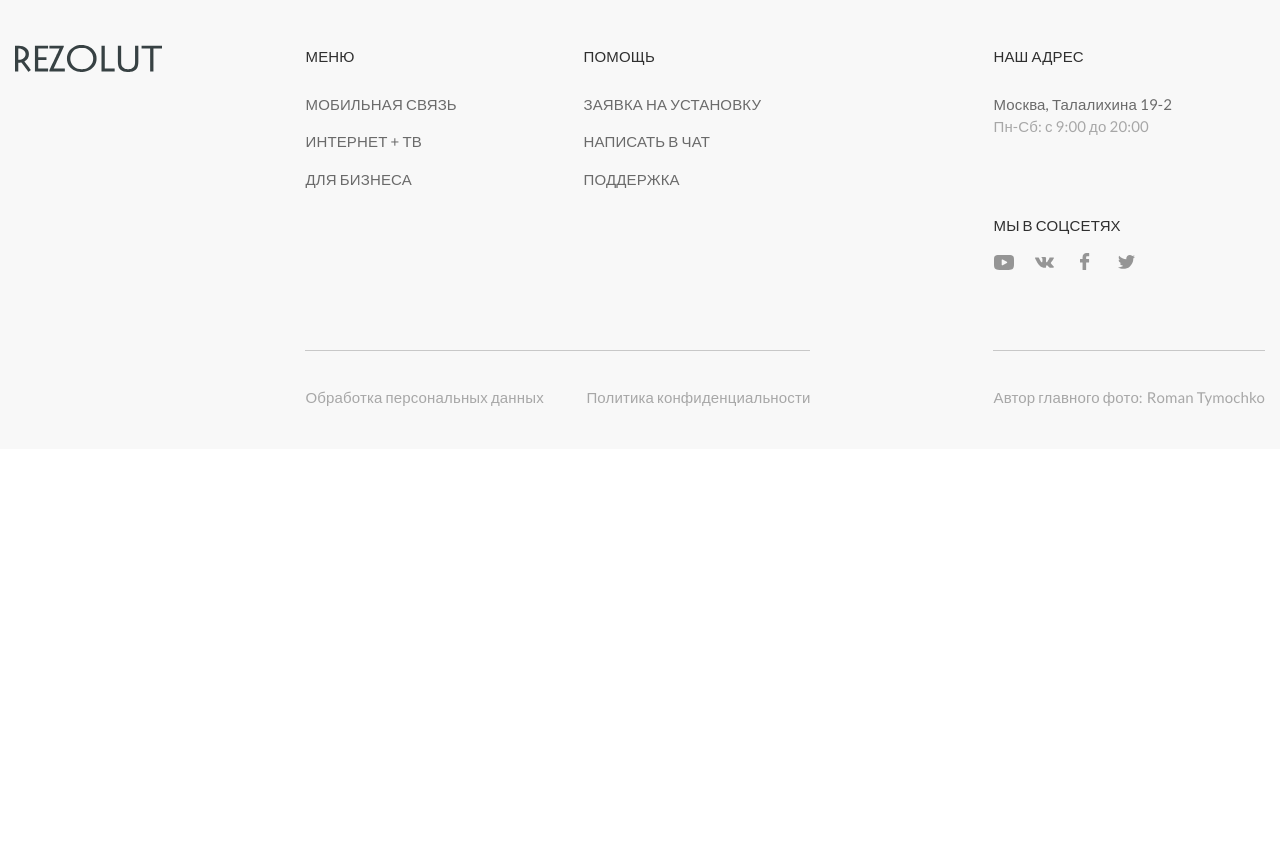
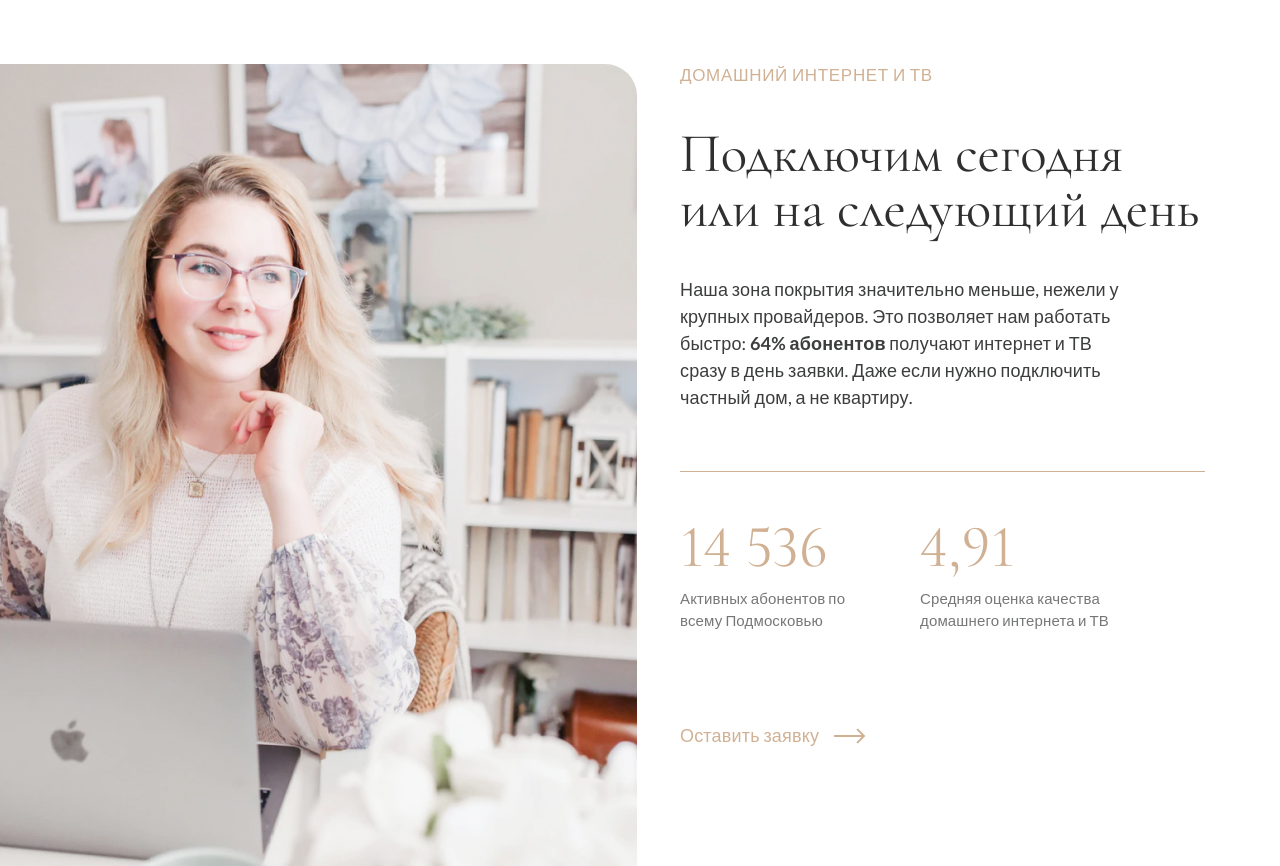
Before and after one commit to virage81/Rezolut--portflio, a website: page app/index.html in a window 1280 px wide. Shown: the part 1600-2466 px from the top of the page. Before the commit the page ends 2049 px from the top, so only its background shows below. Drawn offline with nearby package versions, Linux system fonts and the light colour scheme; files that its build step writes are made by us from their sources.

Commit message:
info section

```diff
--- a/app/index.html
+++ b/app/index.html
@@ -94,7 +94,7 @@
 				<div class="container">
 					<div class="features__inner">
 						<div class="features__top">
-							<p class="features__suptitle">Почему выбирают нас</p>
+							<p class="features__suptitle">ПОЧЕМУ ВЫБИРАЮТ НАС</p>
 							<h4 class="features__title">
 								Мы работаем только в Подмосковье. Благодаря этому поддерживаем качество и не распыляемся
 							</h4>
@@ -113,9 +113,38 @@
 								<p class="features__item-text">Круглосуточная помощь в приложении или по горячей линии, даже в праздники</p>
 							</div>
 						</div>
-						<a class="features__link" href="#">
-							Оставить заявку <img class="features__link-img" src="img/arrow-right.svg" alt="arrow-right" />
+						<a class="link features__link" href="#">
+							Оставить заявку <img class="link-img" src="img/arrow-right.svg" alt="arrow-right" />
 						</a>
+					</div>
+				</div>
+			</section>
+			<section class="info">
+				<div class="container">
+					<div class="info__inner">
+						<img class="info__img" src="img/img-1.png" alt="Девушка" />
+						<div class="info__content">
+							<div class="info__content-top">
+								<p class="info__content-top__suptitle">ДОМАШНИЙ ИНТЕРНЕТ И ТВ</p>
+								<h4 class="info__content-top__title">Подключим сегодня или на следующий день</h4>
+								<p class="info__content-top__text">
+									Наша зона покрытия значительно меньше, нежели у крупных провайдеров. Это позволяет нам работать быстро:
+									<span>64% абонентов</span> получают интернет и ТВ сразу в день заявки. Даже если нужно подключить частный
+									дом, а не квартиру.
+								</p>
+							</div>
+							<div class="info__content-bottom">
+								<div class="info__content-bottom__item">
+									<h6 class="info__content-bottom__title">14 536</h6>
+									<p class="info__content-bottom__text">Активных абонентов по всему Подмосковью</p>
+								</div>
+								<div class="info__content-bottom__item">
+									<h6 class="info__content-bottom__title">4,91</h6>
+									<p class="info__content-bottom__text">Средняя оценка качества домашнего интернета и ТВ</p>
+								</div>
+							</div>
+							<a class="link" href="#"> Оставить заявку <img class="link-img" src="img/arrow-right.svg" alt="arrow-right" /> </a>
+						</div>
 					</div>
 				</div>
 			</section>
--- a/app/scss/_glob.scss
+++ b/app/scss/_glob.scss
@@ -33,3 +33,25 @@ body {
 		scale: 1.1;
 	}
 }
+
+.link {
+	display: flex;
+	align-items: center;
+	gap: 0 15px;
+
+	width: fit-content;
+
+	color: $accent-color;
+	line-height: 1.5;
+	letter-spacing: 0.01em;
+
+	transition: all 0.2s linear;
+
+	&:hover {
+		scale: 1.07;
+	}
+
+	&-img {
+		padding-top: 2px;
+	}
+}
--- a/app/scss/_vars.scss
+++ b/app/scss/_vars.scss
@@ -6,18 +6,27 @@ $shadow: 0 1px 20px 0 #c2c2c2;
 
 @mixin main-text {
 	color: $dark-color;
-	font: 55px/1 "Cormorant-Garamond-400", serif;
+	font: 400 55px/1 "Cormorant-Garamond-400", serif;
+}
+
+@mixin main-suptitle {
+	font: 400 17px/1.3 "Lato-400", sans-serif;
+	color: $accent-color;
+	text-transform: uppercase;
+	letter-spacing: 0.04em;
+
+	padding-bottom: 40px;
 }
 
 @mixin heading-6 {
 	color: $dark-color;
-	font: 15px/1.5 "Lato-700", sans-serif;
+	font: 700 15px/1.5 "Lato-700", sans-serif;
 	text-transform: uppercase;
 	letter-spacing: 0.01em;
 }
 
 @mixin footer-text {
-	font: 15px/1.5 "Lato-400", sans-serif;
+	font: 400 15px/1.5 "Lato-400", sans-serif;
 	text-decoration: none;
 	color: $dark-color;
 	opacity: 0.7;
--- a/app/scss/components/_features.scss
+++ b/app/scss/components/_features.scss
@@ -17,16 +17,12 @@
 		padding-bottom: 70px;
 		border-bottom: 1px solid $accent-color;
 
-		width: 1110px;
+		max-width: 1110px;
+		width: 100%;
 	}
 
 	&__suptitle {
-		font: 17px/1.3 "Lato-400", sans-serif;
-		color: $accent-color;
-		text-transform: uppercase;
-		letter-spacing: 0.04em;
-
-		padding-bottom: 40px;
+		@include main-suptitle;
 	}
 
 	&__title {
@@ -37,7 +33,8 @@
 	&__bottom {
 		padding: 70px 0 30px;
 
-		width: 1110px;
+		max-width: 1110px;
+		width: 100%;
 
 		display: flex;
 		justify-content: space-between;
@@ -59,26 +56,4 @@
 			letter-spacing: 0.01em;
 		}
 	}
-
-	&__link {
-		display: flex;
-		align-items: center;
-		gap: 0 15px;
-
-		width: fit-content;
-
-		color: $accent-color;
-		line-height: 1.5;
-		letter-spacing: 0.01em;
-
-		transition: all 0.2s linear;
-
-		&:hover {
-			scale: 1.07;
-		}
-
-		&-img {
-			padding-top: 2px;
-		}
-	}
 }
--- /dev/null
+++ b/app/scss/components/_info.scss
@@ -0,0 +1,74 @@
+.info {
+	padding: 65px 0 150px;
+
+	&__inner {
+		display: flex;
+		justify-content: space-between;
+	}
+
+	&__img {
+		margin-left: -150px;
+
+		border-radius: 0 32px 32px 0;
+	}
+
+	&__content {
+		max-width: 50%;
+		width: 100%;
+		padding-left: 40px;
+
+		&-top {
+			width: fit-content;
+			padding-bottom: 60px;
+			border-bottom: 1px solid $accent-color;
+			&__suptitle {
+				@include main-suptitle;
+			}
+
+			&__title {
+				@include main-text;
+
+				max-width: 525px;
+				padding-bottom: 40px;
+			}
+
+			&__text {
+				line-height: 1.5;
+				letter-spacing: 0.01em;
+
+				max-width: 445px;
+
+				span {
+					font: 700 18px/1.5 "Lato-700", sans-serif;
+				}
+			}
+		}
+
+		&-bottom {
+			padding: 45px 0 90px;
+
+			display: flex;
+			align-items: start;
+			gap: 0 40px;
+
+			&__item {
+				width: 200px;
+			}
+
+			&__title {
+				font: 400 60px/1 "Cormorant-Garamond-400", serif;
+				font-feature-settings: "pnum" on, "lnum" on;
+				color: $accent-color;
+
+				padding-bottom: 10px;
+			}
+
+			&__text {
+				font-size: 15px;
+				line-height: 1.5;
+				letter-spacing: 0.01em;
+				opacity: 0.7;
+			}
+		}
+	}
+}
--- a/app/scss/style.scss
+++ b/app/scss/style.scss
@@ -6,6 +6,7 @@
 @import "./components/header";
 @import "./components/top";
 @import "./components/features";
+@import "./components/info";
 @import "./components/footer";
 
 @import "media";
```
Also changed, not shown: app/img/img-1.png (added).
